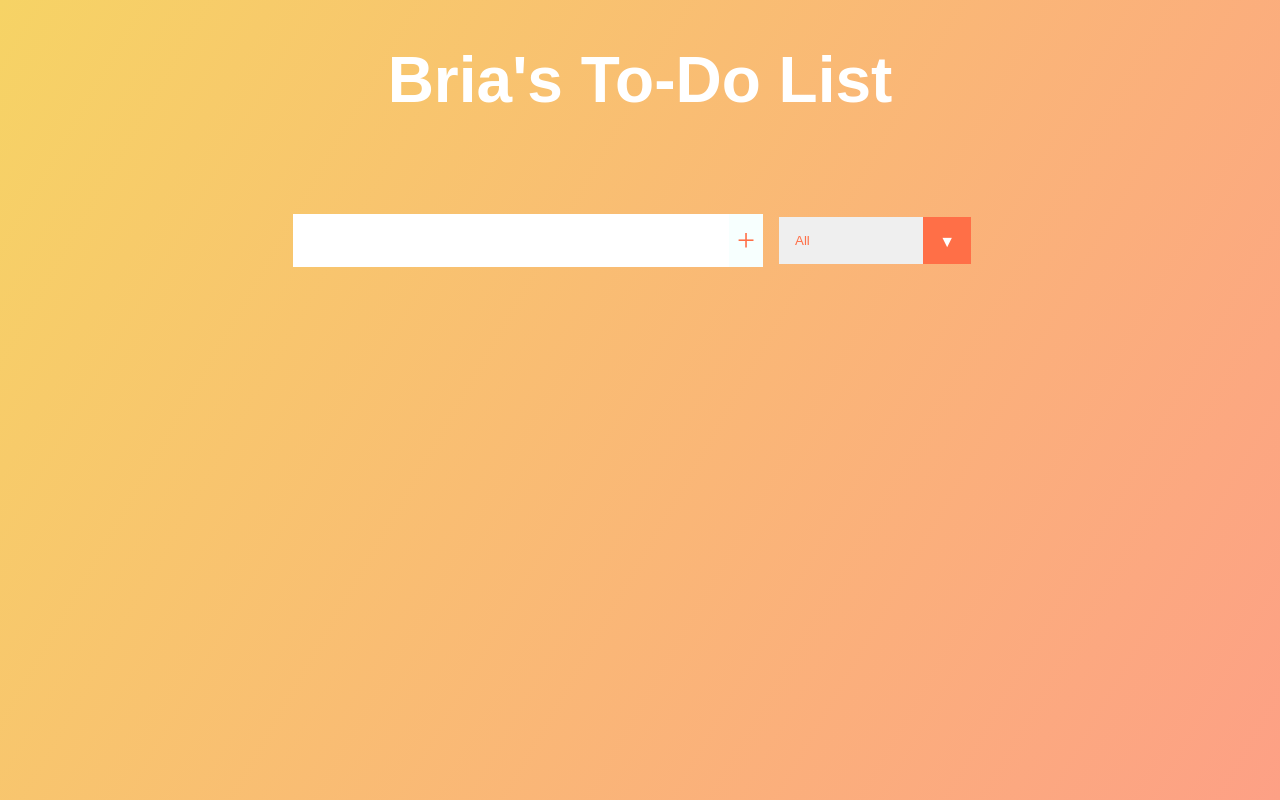
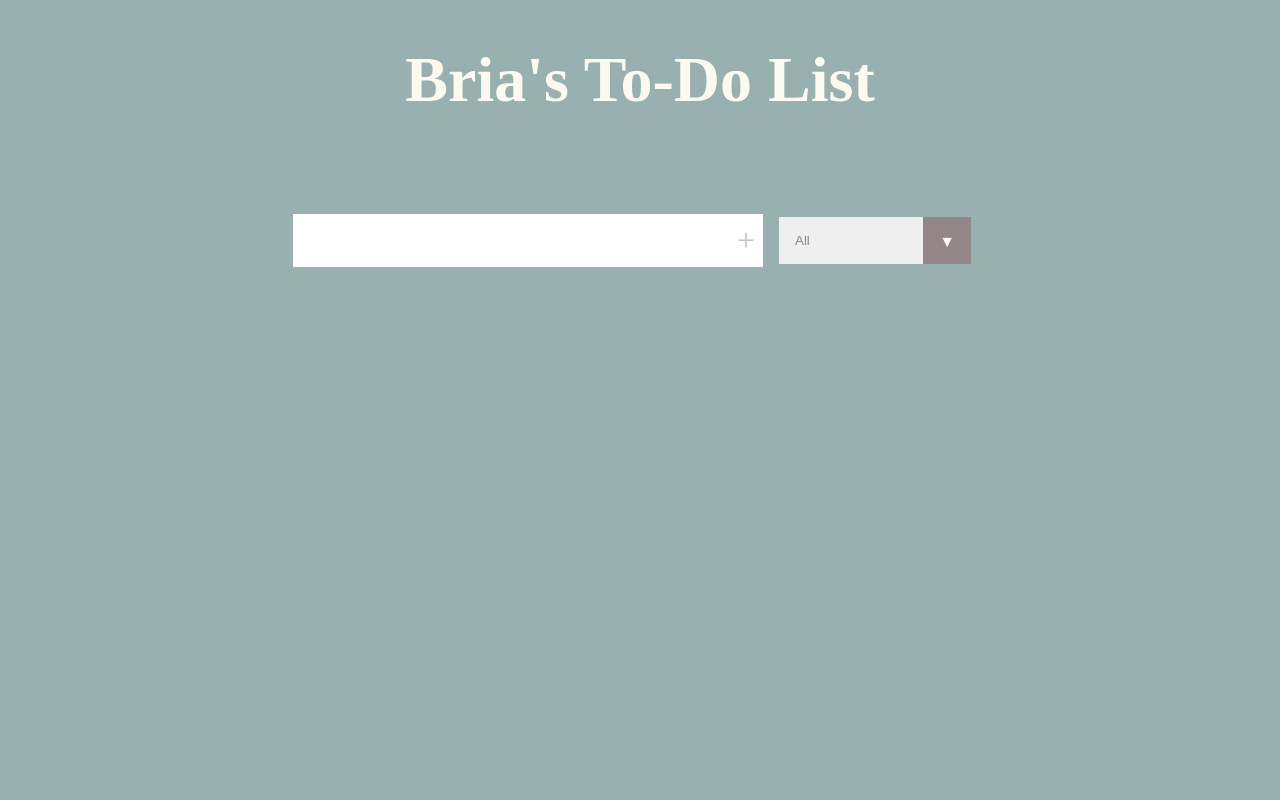
Before and after one commit to whiteheadbria/todo-app, a React (Create React App) app: page / in a window 1280 px wide. Built offline with nearby package versions, Linux system fonts and the light colour scheme.

Commit message:
made changes to the index css page, to make a simplier color theme

```diff
--- a/src/index.css
+++ b/src/index.css
@@ -4,13 +4,14 @@
   box-sizing: border-box;
 }
 body {
-  background-image: linear-gradient(120deg, #f6d365 0%, #fda085 100%);
-  color: white;
+  background: #99b0b0;
+  color: #fcfaf0;
   font-family: "Poppins", sans-serif;
   min-height: 100vh;
 }
 header {
   font-size: 2rem;
+  font-family: 'calbria';
 }
 
 header,
@@ -28,14 +29,14 @@ form button {
   background: white;
 }
 form button {
-  color: #ff6f47;
-  background: #f7fffe;
+  color: #c0c2c9;
+  background: white;
   cursor: pointer;
   transition: all 0.3s ease;
 }
 form button:hover {
-  background: #ff6f47;
-  color: white;
+  background: #b5b2b0;
+  color: #fcfaf0;
 }
 .todo-container {
   display: flex;
@@ -68,7 +69,7 @@ form button:hover {
 .trash-btn,
 .complete-btn {
   background: #ff6f47;
-  color: white;
+  color: #fcfaf0;
   border: none;
   padding: 1rem;
   cursor: pointer;
@@ -115,7 +116,7 @@ select {
   overflow: hidden;
 }
 select {
-  color: #ff6f47;
+  color: #928688;
   font-family: "Poppins", sans-serif;
   cursor: pointer;
   width: 12rem;
@@ -127,7 +128,7 @@ select {
   top: 0;
   right: 0;
   padding: 1rem;
-  background: #ff6f47;
+  background: #928688;
   cursor: pointer;
   pointer-events: none;
 }
```
